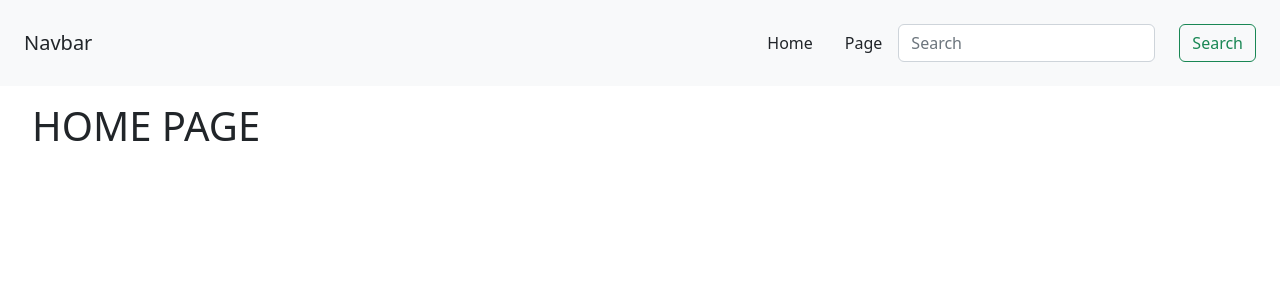
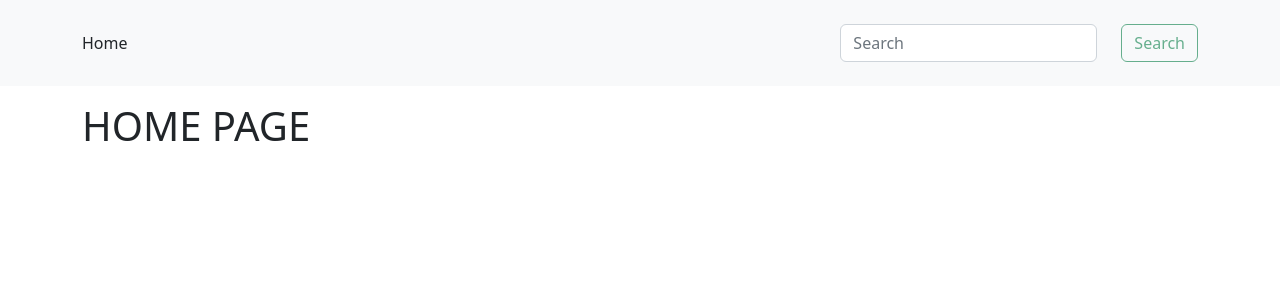
Before and after one commit to larsliin/Vue3IMDB, a Vue app: page / in a window 1280 px wide. Shown: the top 300 px of the page. Built offline with nearby package versions, Linux system fonts and the light colour scheme; no server answers.

Commit message:
work woek

```diff
--- a/src/components/MainNavigation.vue
+++ b/src/components/MainNavigation.vue
@@ -1,54 +1,49 @@
 <template>
-    <div class="container-fluid">
-        <div class="row">
     <nav class="navbar navbar-light bg-light">
-                <a class="navbar-brand" href="#">Navbar</a>
+        <div class="container">
+            <router-link class="nav-link" to="/">Home</router-link>
+            <div class="navbar" id="navbarSupportedContent">
 
-                <div class="navbar" id="navbarSupportedContent">
-                    <ul class="navbar-nav mr-auto">
-                        <li class="nav-item active">
-                            <a class="nav-link" href="/">Home</a>
-                        </li>
-                        <li class="nav-item">
-                            <a class="nav-link" href="/page2">Page</a>
-                        </li>
-                    </ul>
-                    <form class="form-inline my-2">
+                <form
+                    class="form-inline my-2"
+                    @submit.prevent="search">
                     <input
-                            ref="input"
+                        v-model="searchstr"
                         class="form-control mr-sm-2 inp-search"
                         type="search"
                         placeholder="Search"
                         aria-label="Search">
                     <button
+                        :disabled="!searchstr"
                         class="btn btn-outline-success my-2 my-sm-0 inp-button"
-                            type="submit"
-                            @click="onSearchClick">Search</button>
+                        type="button"
+                        @click.prevent="search">Search</button>
                 </form>
             </div>
+        </div>
     </nav>
-        </div>
-    </div>
 </template>
 
 <script>
+import { ref } from 'vue';
 import { useStore } from 'vuex';
 
 export default {
     name: 'MainNavigation',
     components: {},
     setup() {
-        // eslint-disable-next-line
         const store = useStore();
+        const searchstr = ref('');
 
-        function onSearchClick($event) {
+        function search($event) {
             $event.preventDefault();
 
-            console.log('click');
+            store.dispatch('imdb/fetch_movies', { text: searchstr.value });
         }
 
         return {
-            onSearchClick,
+            search,
+            searchstr,
         }
     },
 }
--- a/src/router/index.js
+++ b/src/router/index.js
@@ -1,6 +1,6 @@
 import { createRouter, createWebHistory } from "vue-router";
-import Home from '../views/home.vue';
-import Page1 from '../views/page2.vue';
+import Home from '@/views/home.vue';
+import Details from '@/views/details.vue';
 
 const routes = [
     {
@@ -9,9 +9,9 @@ const routes = [
         component: Home,
     },
     {
-        path: '/page2',
-        name: 'Page2',
-        component: Page1,
+        path: '/details/:title',
+        name: 'Details',
+        component: Details,
     }
 ];
 
--- /dev/null
+++ b/src/store/imdb/actions.js
@@ -0,0 +1,22 @@
+const listActions = {
+    async fetch_movies({ commit }, data) {
+        console.log(data.text);
+
+        const options = {
+            method: 'GET',
+            headers: {
+                'X-RapidAPI-Key': '136abbac66mshf4aab4b99fa7ecbp13288cjsn41ca7ed4997f',
+                'X-RapidAPI-Host': 'imdb8.p.rapidapi.com'
+            }
+        };
+
+        await fetch(`https://imdb8.p.rapidapi.com/title/find?q=${data.text}`, options)
+            .then(response => response.json())
+            .then(response => {
+                commit('set_movies', response.results)
+            })
+            .catch(err => console.error(err));
+    }
+};
+
+export default listActions;
--- a/src/store/list/getters.js
+++ b/src/store/imdb/getters.js
@@ -2,8 +2,9 @@ const listGetters = {
     get_movies(state) {
         return state.movies;
     },
-    get_selected(state) {
-        return state.selected;
+
+    get_search(state) {
+        return state.search;
     },
 };
 
--- a/src/store/list/index.js
+++ b/src/store/imdb/index.js
@@ -2,15 +2,15 @@ import getters from "./getters";
 import mutations from "./mutations";
 import actions from "./actions";
 
-const list = {
+const imdb = {
     namespaced: true,
     state: {
         movies: [],
-        selected: [],
+        search: '',
     },
     getters : getters,
     mutations : mutations,
     actions : actions,
 }
 
-export default list;
+export default imdb;
--- a/src/store/list/mutations.js
+++ b/src/store/imdb/mutations.js
@@ -2,8 +2,8 @@ const listMutations = {
     set_movies(state, data) {
         state.movies = data;
     },
-    set_selected(state, val) {
-        state.selected = val;
+    set_search(state, str) {
+        state.movies = str;
     }
 };
 
--- a/src/store/index.js
+++ b/src/store/index.js
@@ -1,8 +1,8 @@
 import { createStore } from 'vuex';
-import list from './list/'
+import imdb from './imdb/'
 
 const store = createStore({
-    modules: { list },
+    modules: { imdb },
 });
 
 export default store;
--- a/src/store/list/actions.js
+++ /dev/null
@@ -1,13 +0,0 @@
-const listActions = {
-    async fetch_movies({ commit }) {
-        await fetch('http://www.omdbapi.com/?i=tt3896198&apikey=af988c66')
-            .then((response) => response.json())
-            .then((data) => {
-                commit('set_movies', data);
-            });
-    }
-
-
-};
-
-export default listActions;
--- a/src/views/page2.vue
+++ b/src/views/details.vue
@@ -1,21 +1,22 @@
 <template>
     <div>
-        <h1>PAGE 2</h1>
-
+        <div class="container">
+            DETAILS
+        </div>
     </div>
 </template>
 
 <script>
-
 import { computed } from 'vue';
 import { useStore } from 'vuex';
 export default {
-    name: 'Page2',
+    name: 'Details',
     components: {
     },
     setup() {
         const store = useStore();
-        const selected = computed(() => store.getters['list/get_selected']);
+
+        const selected = computed(() => store.getters['imdb/get_selected']);
 
         return {
             selected
--- a/src/views/home.vue
+++ b/src/views/home.vue
@@ -1,12 +1,15 @@
 <template>
-    <div>
+    <div class="container">
         <h1>HOME PAGE</h1>
-        <div class="container"></div>
+        <ul v-if="movies.length">
+            <li v-for="movie in movies" :key="movie.id">
+                <router-link class="nav-link" :to="`/details/${movie.title}`">{{ movie.title }}</router-link>
+            </li>
+        </ul>
     </div>
 </template>
-
 <script>
-// import ref from 'vue';
+import { useRoute } from 'vue-router';
 import { computed, onMounted } from 'vue';
 import { useStore } from 'vuex';
 
@@ -14,12 +17,12 @@ export default {
     name: 'Home',
     setup() {
         const store = useStore();
-        const movies = computed(() => store.getters['list/get_movies']);
-
-        console.log(movies.value);
+        const router = useRoute();
+        const movies = computed(() => store.getters['imdb/get_movies']);
 
         onMounted(() => {
-            store.dispatch('list/fetch_movies');
+            // store.commit('imdb/set_movies', []);
+            console.log(router);
         });
 
         return {
```
Lines whose indentation alone changed are shown as unchanged.
